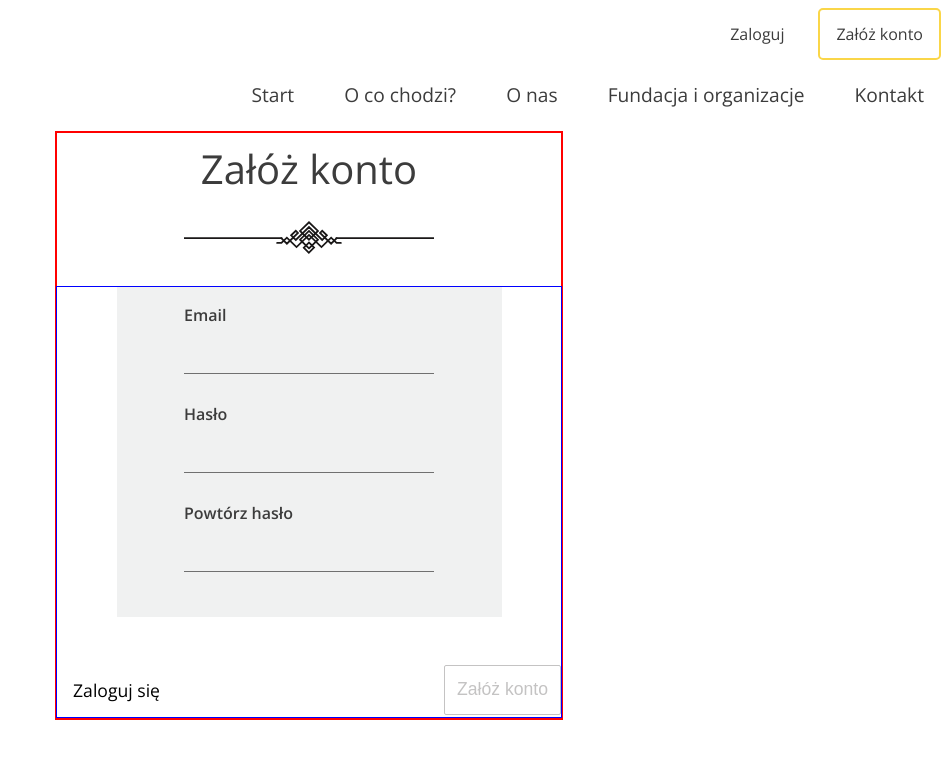
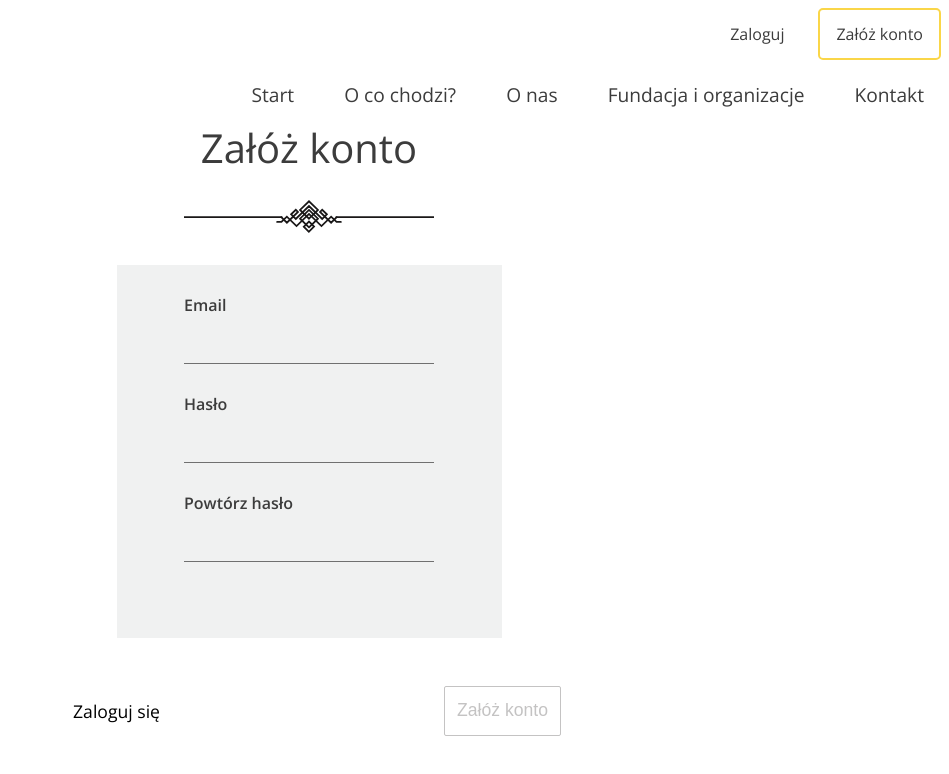
Before and after one commit to MartaSolo/oddaj-rzeczy, a React (Create React App) app: page /register in a window 1280 px wide. Shown: the top 774 px of the page, without its empty margins (331-1280 px from the left). Built offline with nearby package versions, Linux system fonts and the light colour scheme; no server answers.

Commit message:
Edited styling for RegisterForm

```diff
--- a/src/components/molecules/RegisterForm/RegisterForm.js
+++ b/src/components/molecules/RegisterForm/RegisterForm.js
@@ -11,7 +11,6 @@ const RegisterForm = () => {
     password: "",
     password2: "",
   });
-  // console.log("registerForm", registerForm);
 
   const [registerFormError, setRegisterFormError] = useState({
     email: "",
@@ -19,7 +18,6 @@ const RegisterForm = () => {
     password2: "",
     firebaseAuth: "",
   });
-  // console.log("registerFormError", registerFormError);
 
   const { signUp } = useUserAuth();
   const navigate = useNavigate();
--- a/src/components/molecules/RegisterForm/RegisterForm.scss
+++ b/src/components/molecules/RegisterForm/RegisterForm.scss
@@ -2,24 +2,19 @@
 @import "../../../scss/settings/mixins";
 
 .register__content-form {
-  border: 1px solid blue;
   width: 100%;
   display: flex;
   flex-direction: column;
   justify-content: center;
   align-items: center;
   .register__form-inputs {
+    padding: 2rem 0 1rem 0;
     background-color: $colorFormBackground;
     width: 100%;
     max-width: 385px;
-    height: 300px;
     display: flex;
     flex-direction: column;
-    justify-content: center;
     align-items: center;
-    @include mediumScreen {
-      height: 330px;
-    }
   }
 }
 
@@ -29,10 +24,7 @@
     display: block;
     font-size: 1rem;
     font-weight: 600;
-    margin-bottom: 1.5rem;
-    @include mediumScreen {
-      margin-bottom: 2rem;
-    }
+    margin-bottom: 2rem;
   }
   .register__input-input {
     font-size: 1rem;
@@ -48,44 +40,31 @@
       border-bottom: 1px solid $colorAccent;
     }
   }
-  // &:last-child {
-  &:nth-child(3) {
-    .register__input-input {
-      // margin-bottom: 1.4rem;
-      margin-bottom: 0.5rem;
-    }
-  }
 }
 
 .register__form-input {
   .register__input-input.error {
     border-bottom: 1px solid $colorError;
-    margin-bottom: 0.5rem;
+    margin-bottom: 0.4rem;
     &:focus {
       border-bottom: 1px solid $colorAccent;
     }
   }
 }
-// ------------------
-.register__error-form {
-  display: block;
-  height: 1rem;
-}
-// ------------------
-//  ponizej tez dwa razy dodane
+
 .register__error-email,
 .register__error-password,
 .register__error-password2,
 .register__error-form {
+  text-align: center;
   display: block;
   color: $colorError;
   font-size: 0.9rem;
-  margin-bottom: 0.6rem;
+  margin-bottom: 0.7rem;
 }
 
-.register__error-password2,
 .register__error-form {
-  margin-bottom: 0rem;
+  height: 1rem;
 }
 
 // Buttons
--- a/src/components/pages/LogIn/LogIn.scss
+++ b/src/components/pages/LogIn/LogIn.scss
@@ -11,7 +11,6 @@
     justify-content: center;
   }
   .login__content {
-    border: 2px solid red;
     width: 100%;
     max-width: 504px;
     display: flex;
--- a/src/components/pages/Register/Register.scss
+++ b/src/components/pages/Register/Register.scss
@@ -11,7 +11,6 @@
     justify-content: center;
   }
   .register__content {
-    border: 2px solid red;
     width: 100%;
     max-width: 504px;
     display: flex;
```
